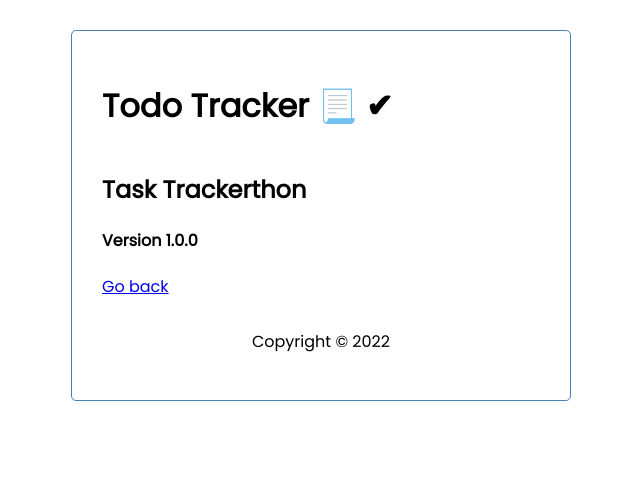
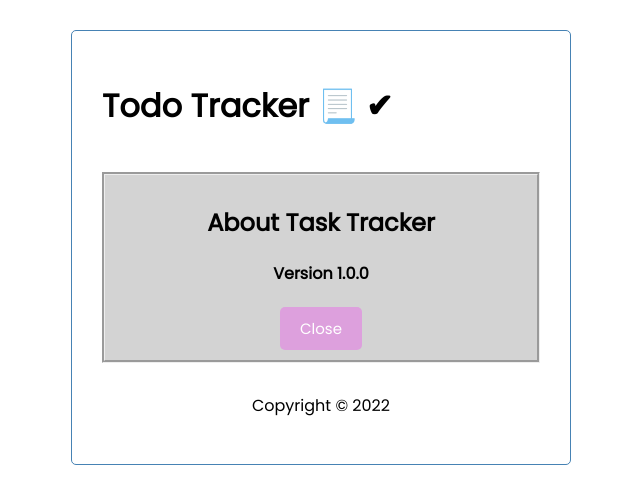
Before and after one commit to alvalle09/AngTodoapp, an Angular app: page /about in a window 1280 px wide. Shown: the top 504 px of the page, without its empty margins (319-959 px from the left). Built offline with nearby package versions, Linux system fonts and the light colour scheme.

Commit message:
experiment with styling

```diff
--- a/src/app/components/about/about.component.css
+++ b/src/app/components/about/about.component.css
@@ -0,0 +1,12 @@
+button {
+    display: block;
+    margin-left: auto;
+    margin-right: auto;
+}
+
+div {
+    text-align: center;
+    border-style: groove;
+    padding: 10px;
+    background-color: lightgray;
+}
--- a/src/app/components/about/about.component.html
+++ b/src/app/components/about/about.component.html
@@ -1,5 +1,5 @@
 <div>
-    <h2>Task Trackerthon</h2>
+    <h2>About Task Tracker </h2>
     <h4>Version 1.0.0</h4>
-    <a routerLink="/">Go back</a>
+    <button class="btn" routerLink="/">Close</button>
 </div>
--- a/src/styles.css
+++ b/src/styles.css
@@ -22,7 +22,7 @@ body {
 
 .btn {
     display: inline-block;
-    background: #000;
+    background: plum;
     color: white;
     border: none;
     padding: 10px 20px;
```
Also changed, not shown: src/app/components/footer/footer.component.html (line endings or trailing spaces).
